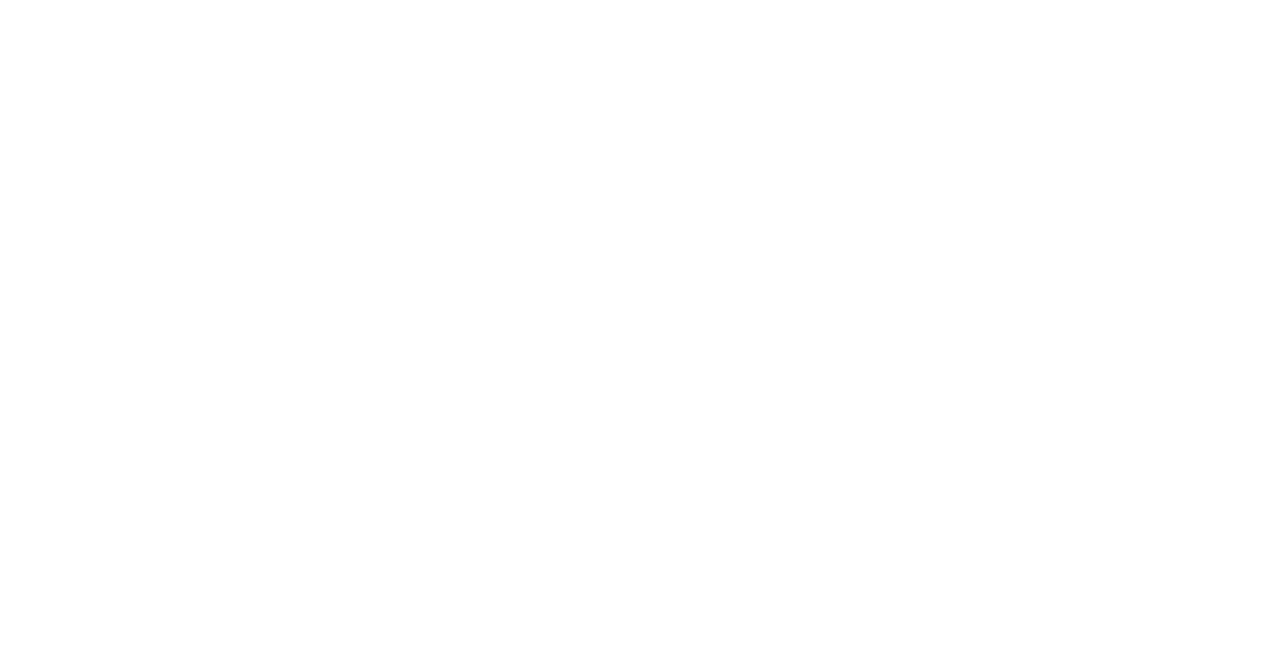
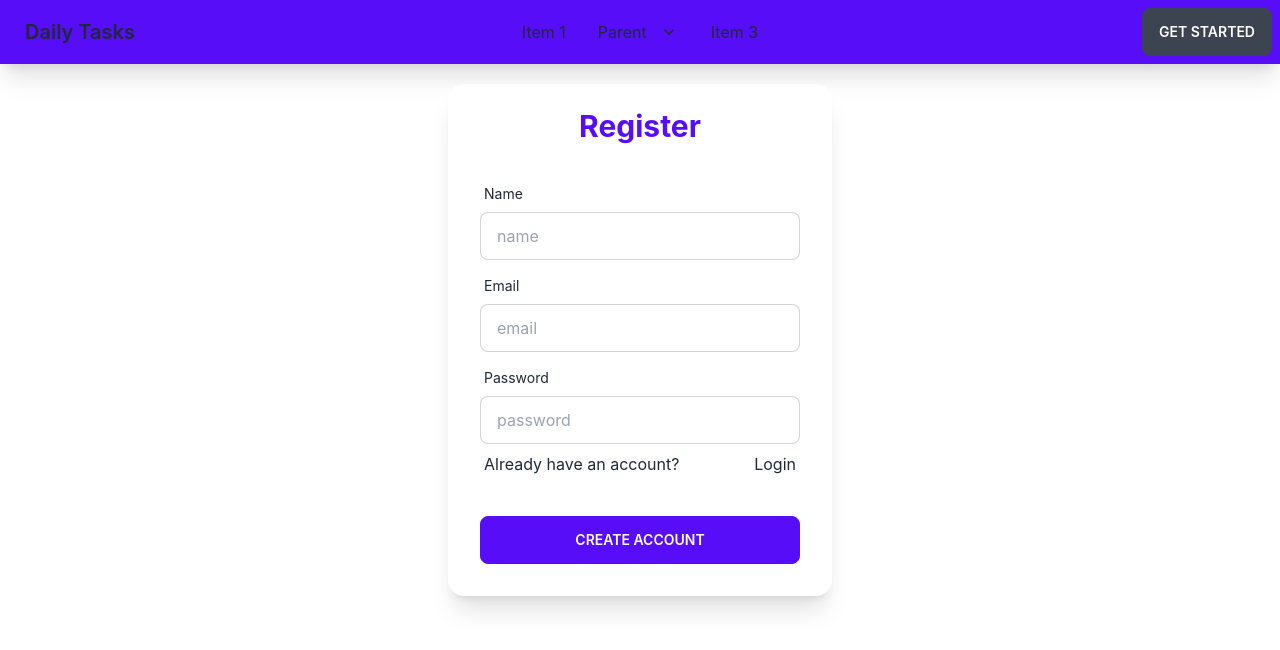
Before and after one commit to abusayeed4bd/daily-tasks, a React (Create React App) app: page /register in a window 1280 px wide. Shown: the top 650 px of the page. Built offline with nearby package versions, Linux system fonts and the light colour scheme.

Commit message:
delete functionality complete

```diff
--- a/package.json
+++ b/package.json
@@ -7,8 +7,10 @@
     "@testing-library/react": "^13.3.0",
     "@testing-library/user-event": "^13.5.0",
     "daisyui": "^2.17.0",
+    "firebase": "^9.8.4",
     "react": "^18.2.0",
     "react-dom": "^18.2.0",
+    "react-query": "^3.39.1",
     "react-router-dom": "^6.3.0",
     "react-scripts": "5.0.1",
     "web-vitals": "^2.1.4"
--- a/src/App.js
+++ b/src/App.js
@@ -1,10 +1,20 @@
 
 import './App.css';
+import { Routes, Route, Link } from "react-router-dom";
+import Home from './components/Home';
+import Navbar from './components/Navbar';
+import Login from './components/Login';
+import Register from './components/Register';
 
 function App() {
   return (
-    <div className="App">
-
+    <div className='app'>
+      <Navbar></Navbar>
+      <Routes>
+        <Route path="/" element={<Home></Home>}></Route>
+        <Route path='/login' element={<Login></Login>}></Route>
+        <Route path='/register' element={<Register></Register>}></Route>
+      </Routes>
     </div>
   );
 }
--- /dev/null
+++ b/src/components/Home.js
@@ -0,0 +1,26 @@
+import React from 'react';
+
+import TodoForm from './TodoForm';
+import TodoLists from './TodoLists';
+import {
+    useQuery,
+
+} from 'react-query'
+
+const Home = () => {
+    const { data: todos, isLoading, refetch } = useQuery('todos', () => fetch('http://localhost:5000/todos').then(res => res.json()))
+
+
+    return (
+        <div className='my-5'>
+            <h2 className="tex-primary text-5xl font-bold uppercase text-center">
+                Daily Tasks
+            </h2>
+            <TodoForm refetch={refetch}></TodoForm>
+            <TodoLists todos={todos} isLoading={isLoading} refetch={refetch} ></TodoLists>
+
+        </div>
+    );
+};
+
+export default Home;
--- /dev/null
+++ b/src/components/Login.js
@@ -0,0 +1,39 @@
+import React from 'react';
+
+const Login = () => {
+    return (
+        <div>
+            <div className=''>
+
+                <div class="card w-50 mx-auto shadow-xl flex-shrink-0 w-full max-w-sm  bg-base-100 my-5">
+                    <h1 className="text-3xl text-primary font-bold text-center mt-6">
+                        Register
+                    </h1>
+                    <div class="card-body">
+
+                        <div class="form-control">
+                            <label class="label">
+                                <span class="label-text">Email</span>
+                            </label>
+                            <input type="email" placeholder="email" class="input input-bordered" />
+                        </div>
+                        <div class="form-control">
+                            <label class="label">
+                                <span class="label-text">Password</span>
+                            </label>
+                            <input type="text" placeholder="password" class="input input-bordered" />
+                            <label class="label">
+
+                            </label>
+                        </div>
+                        <div class="form-control mt-6">
+                            <button class="btn btn-primary">Login</button>
+                        </div>
+                    </div>
+                </div>
+            </div>
+        </div>
+    );
+};
+
+export default Login;
--- a/src/components/Navbar.js
+++ b/src/components/Navbar.js
@@ -2,11 +2,14 @@
 
 const navbar = () => {
     return (
-        <div class="navbar bg-base-100">
+        <div className='bg-primary'>
+            <div class="navbar shadow-xl">
                 <div class="navbar-start">
                     <div class="dropdown">
                         <label tabindex="0" class="btn btn-ghost lg:hidden">
-                        <svg xmlns="http://www.w3.org/2000/svg" class="h-5 w-5" fill="none" viewBox="0 0 24 24" stroke="currentColor"><path stroke-linecap="round" stroke-linejoin="round" stroke-width="2" d="M4 6h16M4 12h8m-8 6h16" /></svg>
+                            <svg xmlns="http://www.w3.org/2000/svg" class="h-6 w-6" fill="none" viewBox="0 0 24 24" stroke="currentColor" stroke-width="2">
+                                <path stroke-linecap="round" stroke-linejoin="round" d="M4 6h16M4 12h16M4 18h16" />
+                            </svg>
                         </label>
                         <ul tabindex="0" class="menu menu-compact dropdown-content mt-3 p-2 shadow bg-base-100 rounded-box w-52">
                             <li><a>Item 1</a></li>
@@ -23,7 +26,7 @@
                             <li><a>Item 3</a></li>
                         </ul>
                     </div>
-                <a class="btn btn-ghost normal-case text-xl">daisyUI</a>
+                    <a class="btn btn-ghost normal-case text-xl">Daily Tasks</a>
                 </div>
                 <div class="navbar-center hidden lg:flex">
                     <ul class="menu menu-horizontal p-0">
@@ -45,6 +48,7 @@
                     <a class="btn">Get started</a>
                 </div>
             </div>
+        </div>
     );
 };
 
--- /dev/null
+++ b/src/components/Register.js
@@ -0,0 +1,43 @@
+import React from 'react';
+import { Link } from 'react-router-dom'
+
+const Register = () => {
+    return (
+        <div className=''>
+
+            <div class="card w-50 mx-auto shadow-xl flex-shrink-0 w-full max-w-sm  bg-base-100 my-5">
+                <h1 className="text-3xl text-primary font-bold text-center mt-6">
+                    Register
+                </h1>
+                <div class="card-body">
+                    <div class="form-control">
+                        <label class="label">
+                            <span class="label-text">Name</span>
+                        </label>
+                        <input type="text" placeholder="name" class="input input-bordered" />
+                    </div>
+                    <div class="form-control">
+                        <label class="label">
+                            <span class="label-text">Email</span>
+                        </label>
+                        <input type="email" placeholder="email" class="input input-bordered" />
+                    </div>
+                    <div class="form-control">
+                        <label class="label">
+                            <span class="label-text">Password</span>
+                        </label>
+                        <input type="text" placeholder="password" class="input input-bordered" />
+                        <label class="label">
+                            Already have an account? <Link to="/login">Login</Link>
+                        </label>
+                    </div>
+                    <div class="form-control mt-6">
+                        <button class="btn btn-primary">Create Account</button>
+                    </div>
+                </div>
+            </div>
+        </div>
+    );
+};
+
+export default Register;
--- /dev/null
+++ b/src/components/TodoForm.js
@@ -0,0 +1,37 @@
+
+import React, { useState } from 'react';
+
+const TodoForm = ({ refetch }) => {
+
+    const formOnSubmit = e => {
+        e.preventDefault()
+        const todo = e.target.input.value;
+
+        fetch('http://localhost:5000/todos', {
+            method: 'POST',
+            body: JSON.stringify({
+                todo
+            }),
+            headers: {
+                'Content-type': 'application/json',
+            },
+        })
+            .then((response) => response.json())
+            .then((json) => {
+                console.log(json)
+                refetch()
+            });
+        e.target.reset()
+    }
+    return (
+        <form className='mx-auto' onSubmit={formOnSubmit}>
+            <div className="flex w-1/2 mx-auto">
+                <input type="text" name='input' placeholder="Type here" class="input input-bordered lg:w-full max-w-lg rounded-r-none" required />
+                <button className='btn btn-primary rounded-l-none flex-grow'>Add Task</button>
+
+            </div>
+        </form>
+    );
+};
+
+export default TodoForm;
--- /dev/null
+++ b/src/components/TodoLists.js
@@ -0,0 +1,30 @@
+import React from 'react';
+
+
+const TodoLists = ({ todos, isLoading, refetch }) => {
+    if (isLoading) {
+        return <p>loadig...</p>
+    }
+    const handleDelete = (id) => {
+        fetch(`http://localhost:5000/todos/${id}`, {
+            method: 'DELETE',
+            header: {
+                "content-type": "application/json",
+            }
+        })
+            .then(res => res.json())
+            .then(data => {
+                console.log(data);
+                refetch()
+            })
+    }
+    return (
+        <div>
+            {todos?.map(todo => <div className='lg:w-1/2 p-3 mx-4 lg:mx-auto bg-primary my-2 rounded-lg text-white flex justify-between'><p >{todo?.todo}</p> <div className="flex"><button className="mx-2"><svg xmlns="http://www.w3.org/2000/svg" className="h-6 w-6" fill="none" viewBox="0 0 24 24" stroke="currentColor" strokeWidth={2}>
+                <path strokeLinecap="round" strokeLinejoin="round" d="M11 5H6a2 2 0 00-2 2v11a2 2 0 002 2h11a2 2 0 002-2v-5m-1.414-9.414a2 2 0 112.828 2.828L11.828 15H9v-2.828l8.586-8.586z" />
+            </svg></button><button onClick={() => handleDelete(todo?._id)} className='btn btn-sm btn-danger'>Delete</button></div></div>)}
+        </div>
+    );
+};
+
+export default TodoLists;
--- /dev/null
+++ b/src/components/firebase.init.js
@@ -0,0 +1,21 @@
+// Import the functions you need from the SDKs you need
+import { initializeApp } from "firebase/app";
+import { getAuth } from 'firebase/auth';
+// TODO: Add SDKs for Firebase products that you want to use
+// https://firebase.google.com/docs/web/setup#available-libraries
+
+// Your web app's Firebase configuration
+const firebaseConfig = {
+    apiKey: "AIzaSyDB3fLMH9HlnuxxqiP_UaBDtIK8y_zzh38",
+    authDomain: "dailytaskbysayeed.firebaseapp.com",
+    projectId: "dailytaskbysayeed",
+    storageBucket: "dailytaskbysayeed.appspot.com",
+    messagingSenderId: "677256344332",
+    appId: "1:677256344332:web:6d06bb51c767f5c2180f29"
+};
+
+// Initialize Firebase
+const app = initializeApp(firebaseConfig);
+const auth = getAuth(app)
+
+export default auth;
--- a/src/index.js
+++ b/src/index.js
@@ -4,12 +4,17 @@
 import App from './App';
 import reportWebVitals from './reportWebVitals';
 import { BrowserRouter } from 'react-router-dom';
+import { QueryClientProvider, QueryClient } from 'react-query';
+
 
 const root = ReactDOM.createRoot(document.getElementById('root'));
+const queryClient = new QueryClient()
 root.render(
   <React.StrictMode>
     <BrowserRouter>
-      <App />
+      <QueryClientProvider client={queryClient}>
+        <App />
+      </QueryClientProvider>
     </BrowserRouter>
   </React.StrictMode>
 );
```
Also changed, not shown: 1 other file (tests, documents, lock files or other folders). Lines whose indentation alone changed are shown as unchanged.
